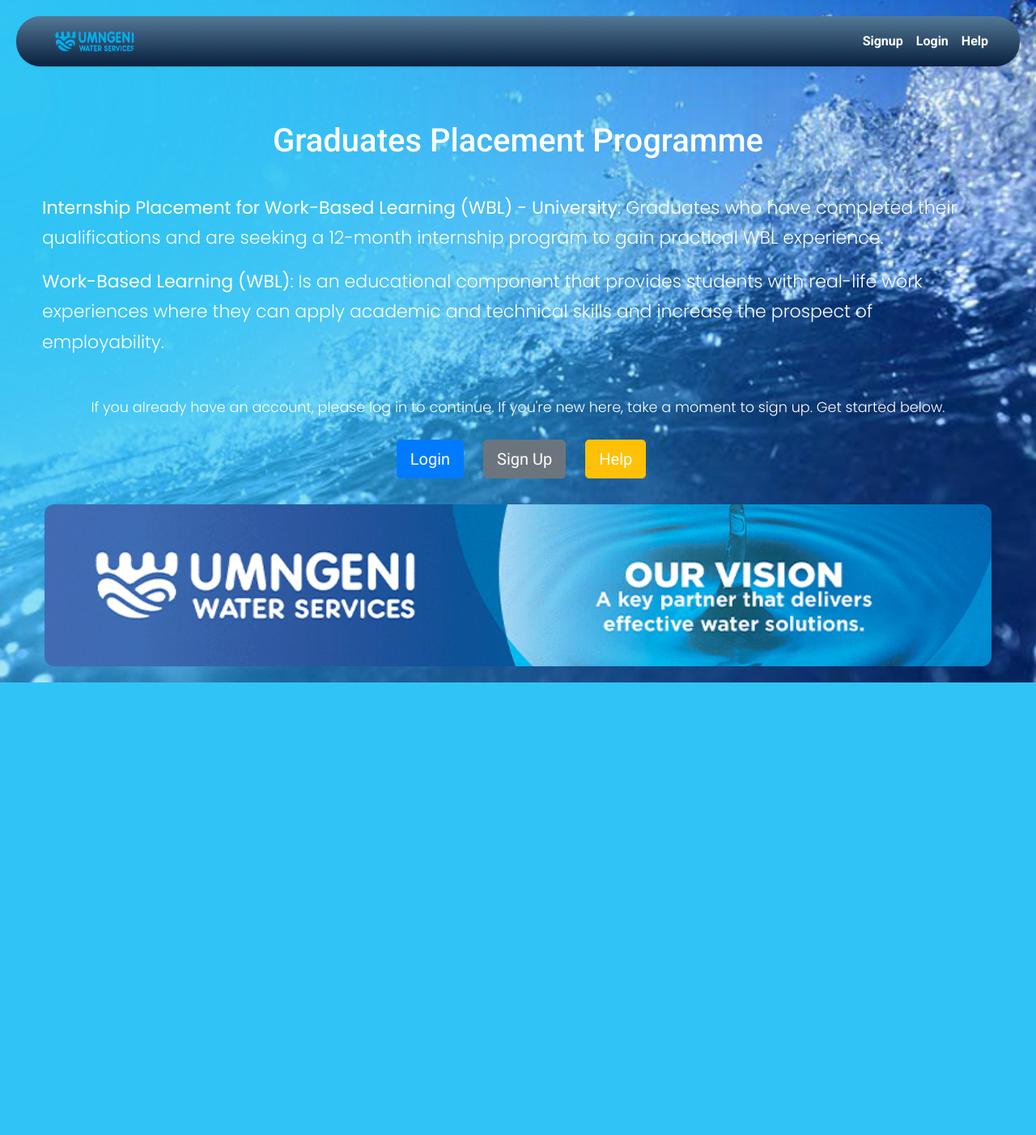
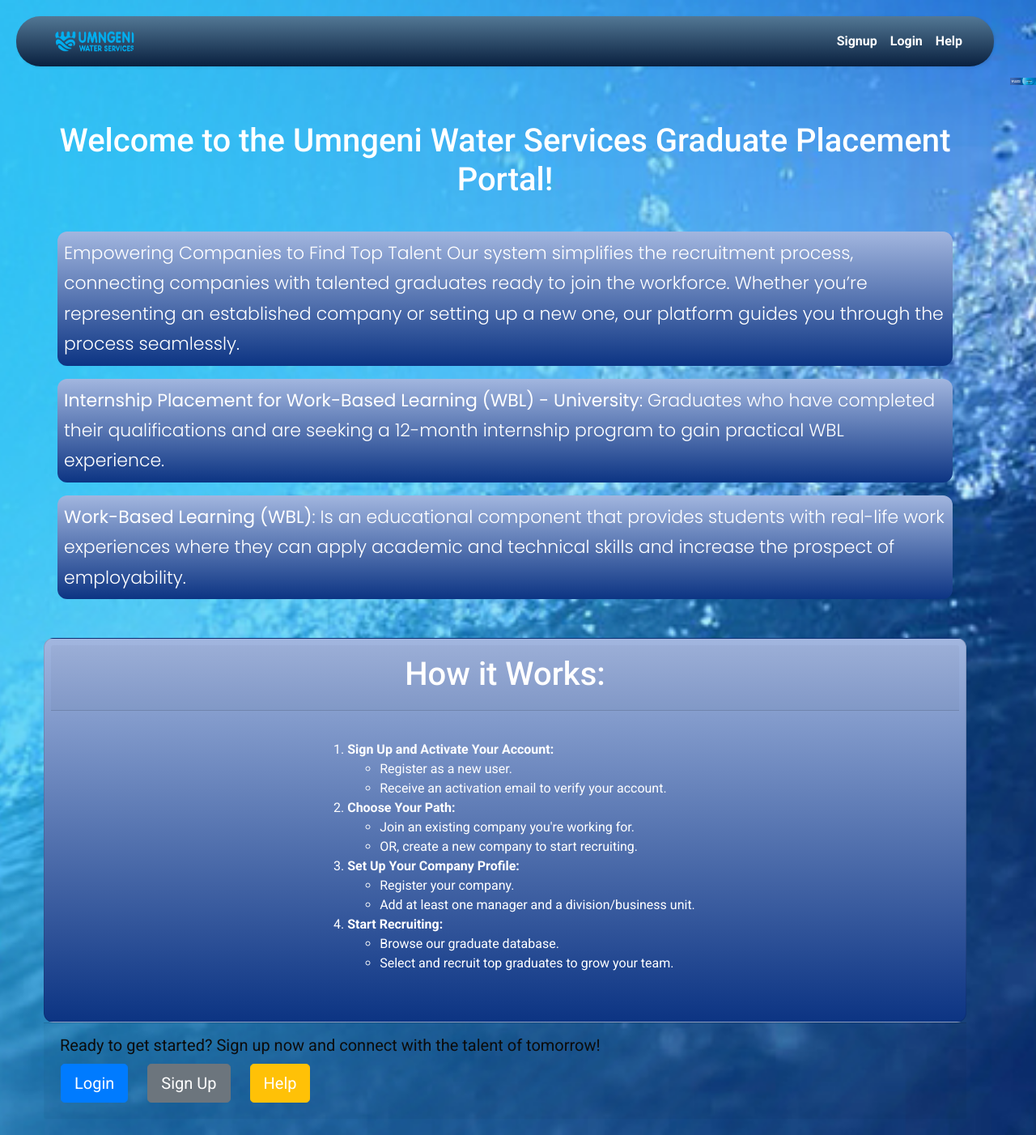
Before and after one commit to HopewellA1/LearnerRecruitment, a Django app: page / in a window 1280 px wide. Shown: the whole page at 81% size. Before the commit the page ends 843 px from the top, so only its background shows below. Run offline with Django 5.2, Linux system fonts and the light colour scheme; some libraries are stand-ins or nearby versions.

Commit message:
support commit

```diff
--- a/applicants/templates/applicants/home.html
+++ b/applicants/templates/applicants/home.html
@@ -21,15 +21,19 @@
         {% endfor %}
     {% endif %}
 
-    <div class="container text-center">
-        <h1 style=' color:white' class="form-text">
-            Graduates Placement Programme
+    <div class="container ">
+        <h1 style=' color:white' class="form-text text-center">
+            Welcome to the Umngeni Water Services Graduate Placement Portal!
         </h1>
+        <div class="row" style="padding:2rem; font-size:20px; display:flex; justify-content:center; color:linear-gradient(to top, rgb(12, 52, 131) 0%, rgb(162, 182, 223) 100%, rgb(107, 140, 206) 100%, rgb(162, 182, 223) 100%);" >
+            <p style=" color:white">
 
-   </div>
+                Empowering Companies to Find Top Talent Our system simplifies the recruitment process,
+                connecting companies with talented graduates ready to join the workforce.
+                Whether you’re representing an established company or setting up a new one,
+                our platform guides you through the process seamlessly.
 
-    <div style="padding:2rem; font-size:20px; display:flex; justify-content:center; flex-direction:column; color:linear-gradient(to top, rgb(12, 52, 131) 0%, rgb(162, 182, 223) 100%, rgb(107, 140, 206) 100%, rgb(162, 182, 223) 100%);" >
-
+            </p>
             <p style=" color:white">
 
                 <b>Internship Placement for Work-Based Learning (WBL) - University</b>: Graduates who have completed their qualifications and are seeking a 12-month internship program to gain practical WBL experience.
@@ -41,15 +45,74 @@
 
             </p>
         </div>
-    {% if user.is_authenticated == False %}
-        <div  style=" display:flex; justify-content:center">
-            <p style=' color:white'>
-                If you already have an account, please log in to continue. If you're new here, take a moment to sign up. Get started below.
-            </p>
+
+
+        <div class="card">
+            <div class="card-header  text-center">
+
+                <h1>How it Works:</h1>
+
             </div>
-        <div  style=" display:flex; justify-content:center">
+            <div class="card-body">
 
-            <div class="row">
+                <div class="text-center">
+
+                </div>
+                <div style="display:flex; justify-content:center;padding:1rem">
+
+                    <ol >
+                        <li>
+                            <strong>Sign Up and Activate Your Account:</strong>
+                            <div class="steps">
+                                <ul>
+                                    <li>Register as a new user.</li>
+                                    <li>Receive an activation email to verify your account.</li>
+                                </ul>
+                            </div>
+                        </li>
+                        <li>
+                            <strong>Choose Your Path:</strong>
+                            <div class="steps">
+                                <ul>
+                                    <li>Join an existing company you're working for.</li>
+                                    <li>OR, create a new company to start recruiting.</li>
+                                </ul>
+                            </div>
+                        </li>
+                        <li>
+                            <strong>Set Up Your Company Profile:</strong>
+                            <div class="steps">
+                                <ul>
+                                    <li>Register your company.</li>
+                                    <li>Add at least one manager and a division/business unit.</li>
+                                </ul>
+                            </div>
+                        </li>
+                        <li>
+                            <strong>Start Recruiting:</strong>
+                            <div class="steps">
+                                <ul>
+                                    <li>Browse our graduate database.</li>
+                                    <li>Select and recruit top graduates to grow your team.</li>
+                                </ul>
+                            </div>
+                        </li>
+                    </ol>
+
+                </div>
+
+                </div>
+            </div>
+
+            <div class="card-footer" >
+
+                <div   style="width:100%;display:flex; flex-direction: column" >
+                    <div class="" style="width:100%; font-size:20px ">
+
+                            Ready to get started? Sign up now and connect with the talent of tomorrow!
+
+                    </div>
+                    <div class="row" style="width:100%; ">
                         <!-- Login Button -->
                         <div style="padding:0.5rem">
                             <a href="{% url 'login' %}" class="btn btn-primary btn-lg ml-2">Login</a>
@@ -63,7 +126,24 @@
                         </div>
                     </div>
                 </div>
-    {% endif %}
+            </div>
 
 
+        </div>
+   </div>
+
+
+
+
+
+  <style>
+    .card, p{
+        background: linear-gradient(to top, rgb(12, 52, 131) 0%, rgb(162, 182, 223) 100%, rgb(107, 140, 206) 100%, rgb(162, 182, 223) 100%);
+        color:white;
+        padding:0.5rem;
+        border-radius:12px
+    }
+
+  </style>
+
 {% endblock %}
```
Also changed, not shown: applicants/static/manageProfile/images/UWS---Signature-Banner_Updated03 (005).gif (added), 1 other file. Lines whose indentation alone changed are shown as unchanged.
